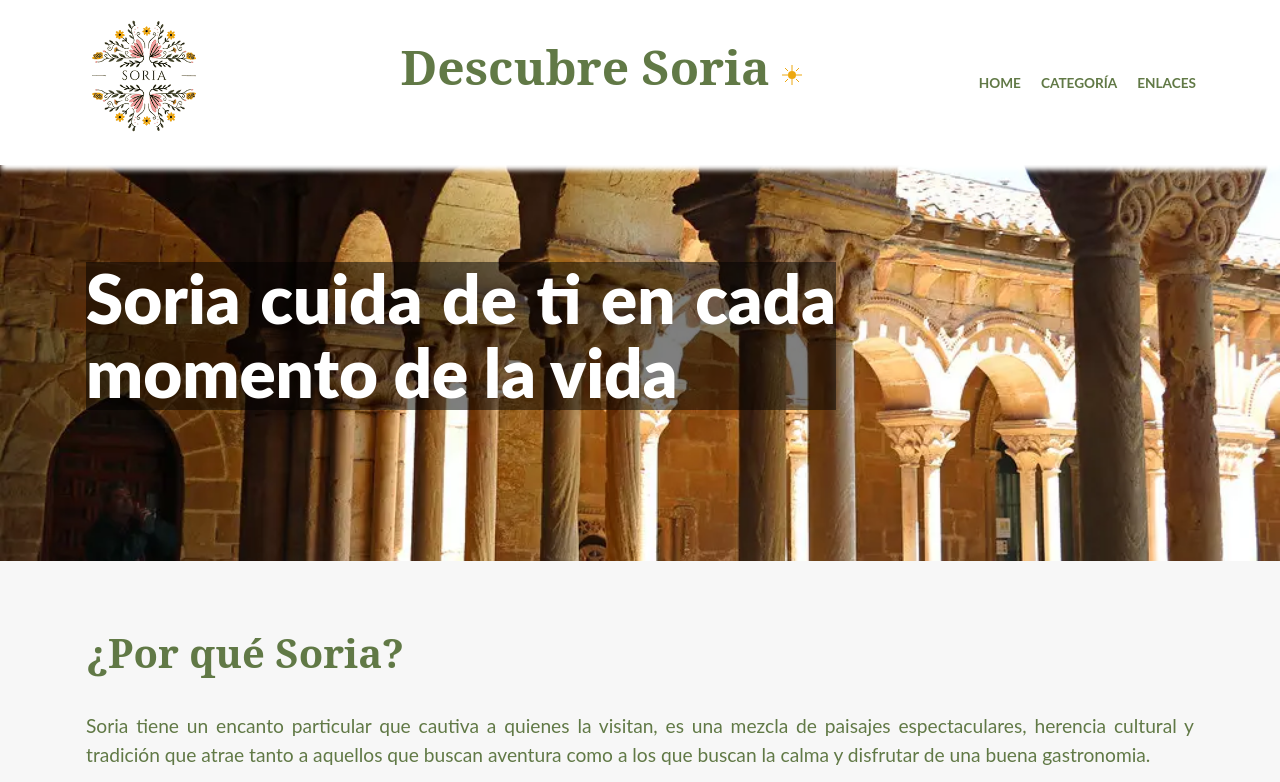
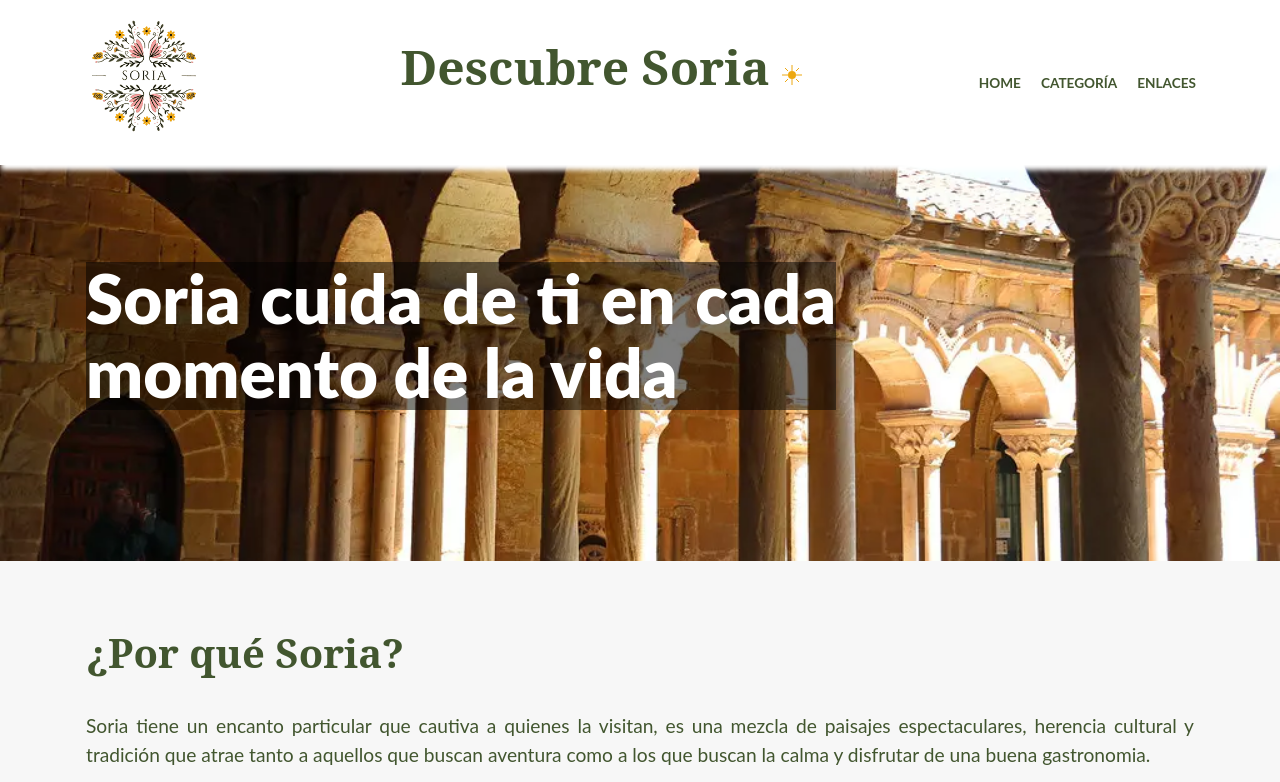
Before and after one commit to Sortega28/Pec3-Hermientas-HtmlyCSS-, a website built with Parcel: page docs/presentacion.html in a window 1280 px wide. Shown: the top 782 px of the page. Built offline with nearby package versions, Linux system fonts and the light colour scheme.

Commit message:
mejora accesibilidad y rdto home

```diff
--- a/docs/css/styles.css
+++ b/docs/css/styles.css
@@ -1,5 +1,5 @@
 :root {
-    --main-color: rgb(97, 121, 70);
+    --main-color: rgb(66, 86, 47);
     --accent-color: rgb(179, 0, 0);
     --light-accent-color: rgb(255, 226, 226, 0.35);
     --neutral-color: rgb(229, 225, 254);
--- a/docs/presentacion.html
+++ b/docs/presentacion.html
@@ -11,6 +11,8 @@
       content="En la ciudad de Soria te ofrecemos una gran variedad de actividades, desde una ruta gastronómica hasta un sin fin de bailes, con sus fiestas de San Juan"
     />
     <link rel="stylesheet" href="css/styles.css" />
+    <link rel="preload" href="img/Soria_catedral.jpg" as="image" />
+    <link rel="preload" href="img/Soria_catedral.webp" as="image" />
   </head>
   <body>
     <header class="header">
```
